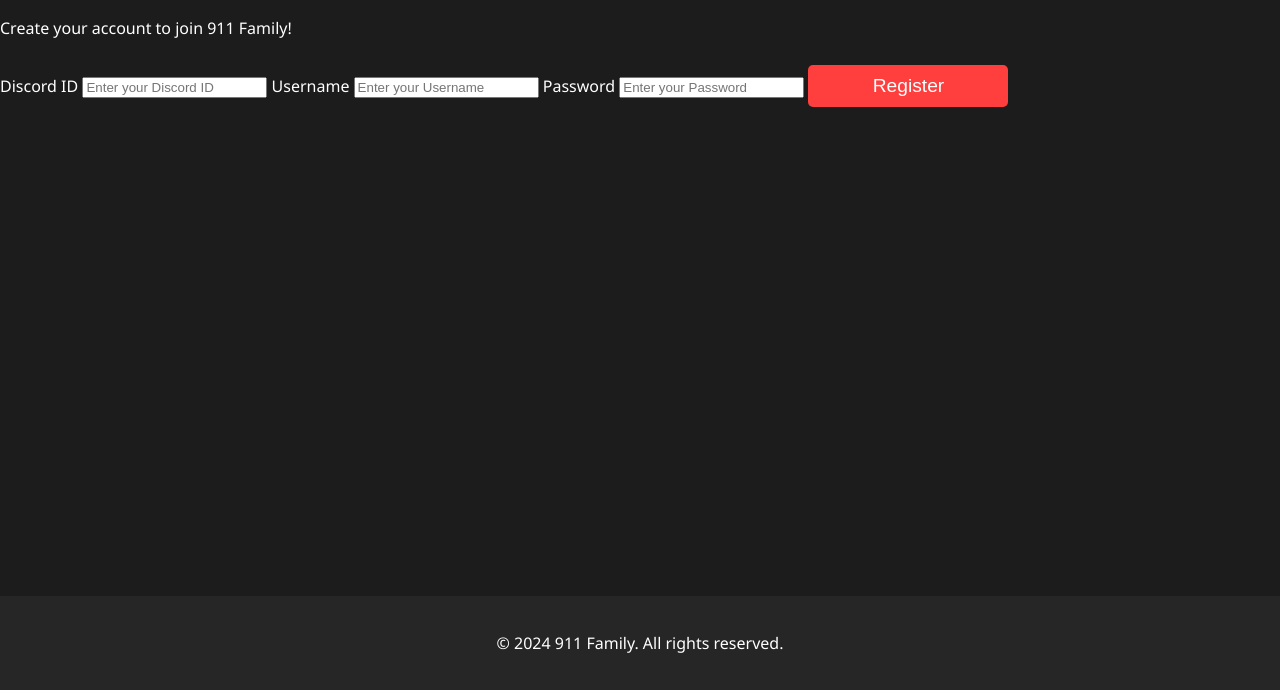
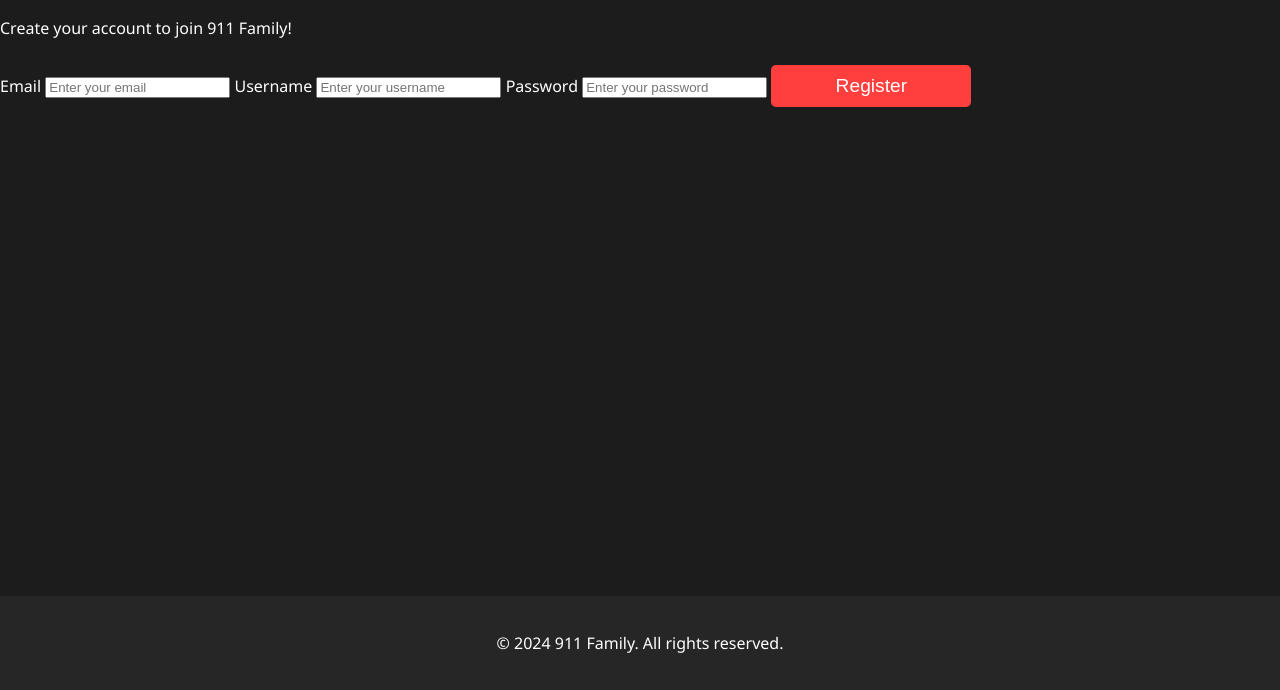
Before and after one commit to SAIFontop/SAIFontop.github.io, a plain HTML site: page register.html in a window 1280 px wide. Shown: the part 110-800 px from the top of the page. Drawn offline with Linux system fonts and the light colour scheme.

Commit message:
Update register.html

```diff
--- a/register.html
+++ b/register.html
@@ -17,20 +17,20 @@
     </div>
 
     <!-- قسم التسجيل -->
-    <div class="register-container">
+    <div class="form-container">
         <h2>Register</h2>
         <p>Create your account to join 911 Family!</p>
 
         <!-- نموذج التسجيل -->
         <form id="registerForm" onsubmit="registerUser(event)" class="form">
-            <label for="discordID">Discord ID</label>
-            <input type="text" id="discordID" placeholder="Enter your Discord ID" required>
+            <label for="email">Email</label>
+            <input type="email" id="email" placeholder="Enter your email" required>
 
             <label for="username">Username</label>
-            <input type="text" id="username" placeholder="Enter your Username" required>
+            <input type="text" id="username" placeholder="Enter your username" required>
 
             <label for="password">Password</label>
-            <input type="password" id="password" placeholder="Enter your Password" required>
+            <input type="password" id="password" placeholder="Enter your password" required>
 
             <button class="button" type="submit">Register</button>
         </form>
```
